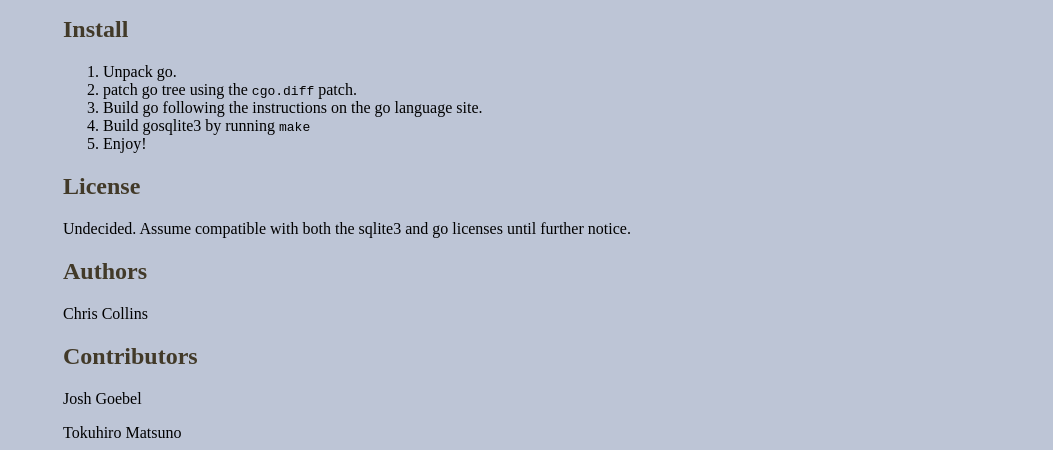
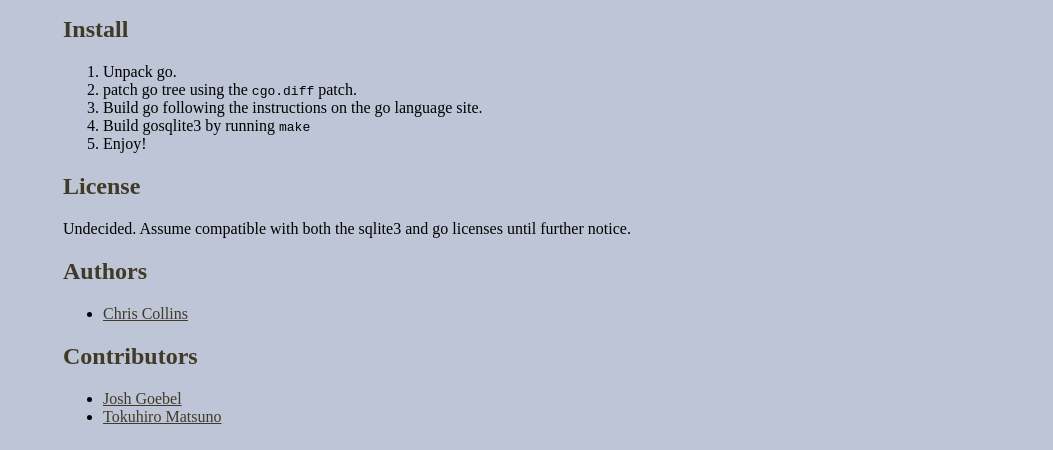
Before and after one commit to kuroneko/gosqlite3, a plain HTML site: page index.html in a window 1280 px wide. Shown: the part 333-783 px from the top of the page, without its empty margins (227-1280 px from the left). Drawn offline with Linux system fonts and the light colour scheme.

Commit message:
change style slightly

```diff
--- a/index.html
+++ b/index.html
@@ -67,10 +67,14 @@
 <h2>License</h2>
 <p>Undecided.  Assume compatible with both the sqlite3 and go licenses until further notice.</p>
 <h2>Authors</h2>
-<p>Chris Collins</p>
+<ul>
+  <li><a href="http://github.com/kuroneko">Chris Collins</a></li>
+</ul>
 <h2>Contributors</h2>
-<p>Josh Goebel</p>
-<p>Tokuhiro Matsuno</p>
+<ul>
+  <li><a href="http://github.com/yyyc514">Josh Goebel</a></li>
+  <li><a href="http://github.com/tokuhirom">Tokuhiro Matsuno</a></li>
+</ul>
 <h2>Contact</h2>
 <p>Chris Collins (xfire-gosqlite3@xware.cx)</p>
 
```
